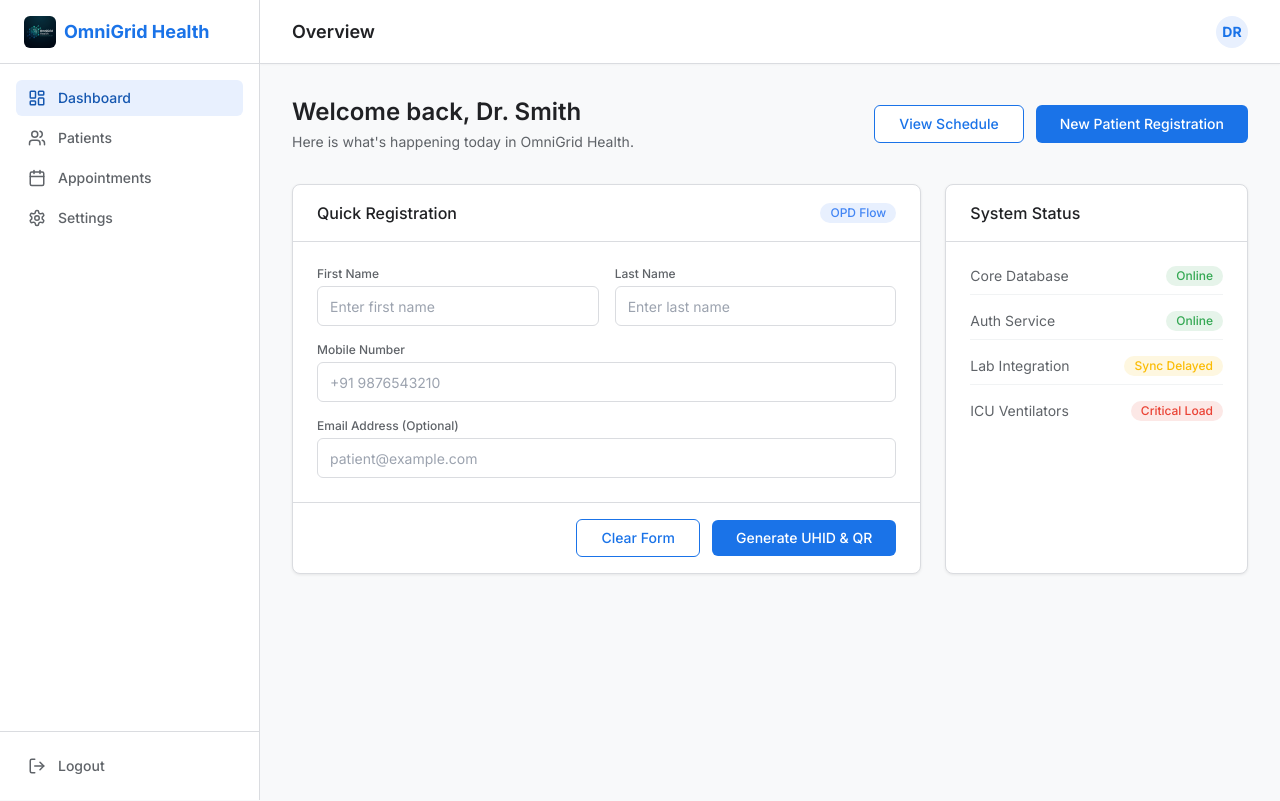
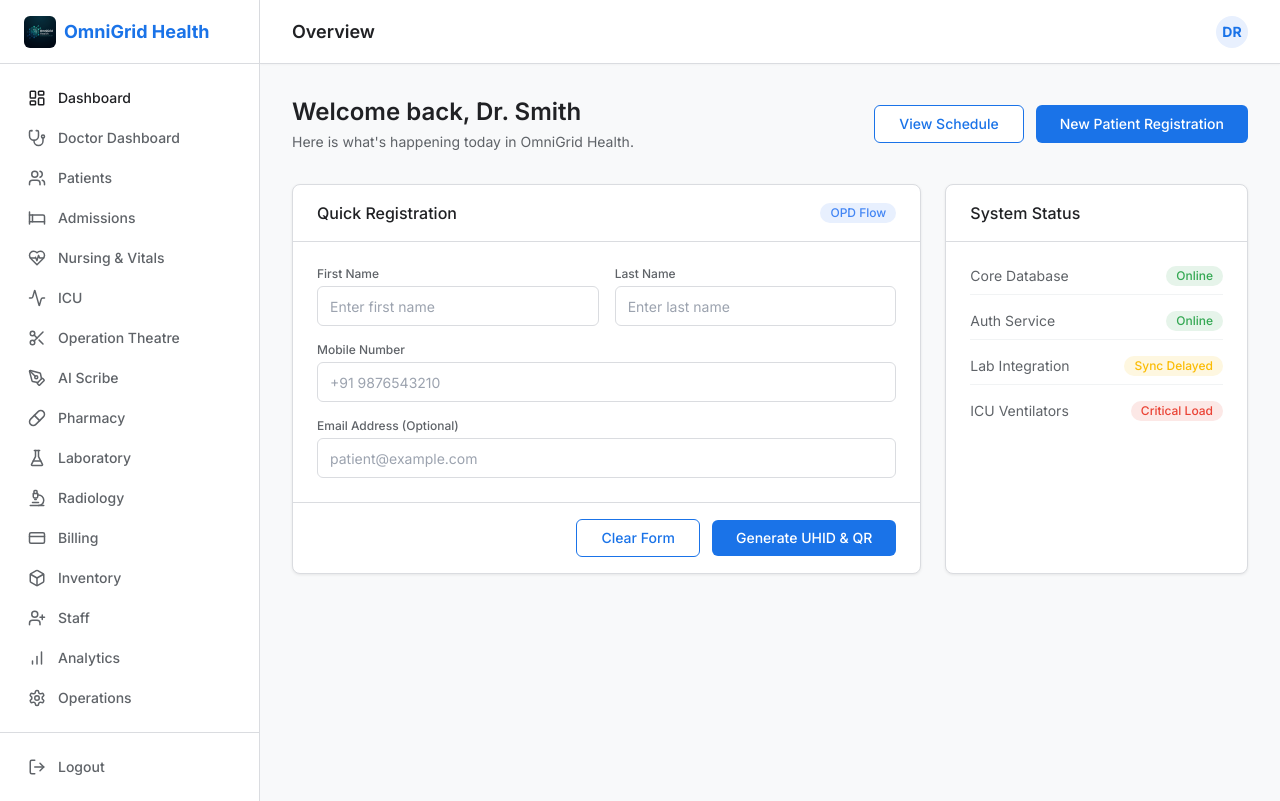
Before and after one commit to Dhaval90750/OmniGrid-Health, a Next.js app in the folder codebase/frontend/: page / in a window 1280 px wide. Built offline with nearby package versions, Linux system fonts and the light colour scheme.

Commit message:
feat: populate sidebar navigation with all module links

```diff
--- a/codebase/frontend/src/app/layout.tsx
+++ b/codebase/frontend/src/app/layout.tsx
@@ -1,7 +1,8 @@
 /* eslint-disable @next/next/no-img-element */
 import type { Metadata } from "next";
 import { Inter } from "next/font/google";
-import { LayoutDashboard, Users, Calendar, Settings, LogOut } from "lucide-react";
+import { LayoutDashboard, Users, Calendar, Settings, LogOut, Stethoscope, Bed, Activity, Scissors, HeartPulse, Pill, FlaskConical, Microscope, Box, BarChart, CreditCard, UserPlus, PenTool } from "lucide-react";
+import Link from "next/link";
 import "./globals.css";
 
 const inter = Inter({ subsets: ["latin"] });
@@ -30,24 +31,60 @@ export default function RootLayout({
           </div>
 
           <nav className="flex-1 p-4 space-y-1 overflow-y-auto">
-            <a href="#" className="flex items-center gap-3 px-3 py-2 bg-primary-light text-primary-dark rounded-md font-medium text-sm">
+            <Link href="/" className="flex items-center gap-3 px-3 py-2 hover:bg-surface hover:text-text-primary rounded-md font-medium text-sm transition-colors">
               <LayoutDashboard size={18} /> Dashboard
-            </a>
-            <a href="#" className="flex items-center gap-3 px-3 py-2 text-text-secondary hover:bg-surface hover:text-text-primary rounded-md font-medium text-sm transition-colors">
+            </Link>
+            <Link href="/doctor/dashboard" className="flex items-center gap-3 px-3 py-2 text-text-secondary hover:bg-surface hover:text-text-primary rounded-md font-medium text-sm transition-colors">
+              <Stethoscope size={18} /> Doctor Dashboard
+            </Link>
+            <Link href="/patients" className="flex items-center gap-3 px-3 py-2 text-text-secondary hover:bg-surface hover:text-text-primary rounded-md font-medium text-sm transition-colors">
               <Users size={18} /> Patients
-            </a>
-            <a href="#" className="flex items-center gap-3 px-3 py-2 text-text-secondary hover:bg-surface hover:text-text-primary rounded-md font-medium text-sm transition-colors">
-              <Calendar size={18} /> Appointments
-            </a>
-            <a href="#" className="flex items-center gap-3 px-3 py-2 text-text-secondary hover:bg-surface hover:text-text-primary rounded-md font-medium text-sm transition-colors">
-              <Settings size={18} /> Settings
-            </a>
+            </Link>
+            <Link href="/admissions" className="flex items-center gap-3 px-3 py-2 text-text-secondary hover:bg-surface hover:text-text-primary rounded-md font-medium text-sm transition-colors">
+              <Bed size={18} /> Admissions
+            </Link>
+            <Link href="/nursing" className="flex items-center gap-3 px-3 py-2 text-text-secondary hover:bg-surface hover:text-text-primary rounded-md font-medium text-sm transition-colors">
+              <HeartPulse size={18} /> Nursing & Vitals
+            </Link>
+            <Link href="/icu" className="flex items-center gap-3 px-3 py-2 text-text-secondary hover:bg-surface hover:text-text-primary rounded-md font-medium text-sm transition-colors">
+              <Activity size={18} /> ICU
+            </Link>
+            <Link href="/ot" className="flex items-center gap-3 px-3 py-2 text-text-secondary hover:bg-surface hover:text-text-primary rounded-md font-medium text-sm transition-colors">
+              <Scissors size={18} /> Operation Theatre
+            </Link>
+            <Link href="/scribe" className="flex items-center gap-3 px-3 py-2 text-text-secondary hover:bg-surface hover:text-text-primary rounded-md font-medium text-sm transition-colors">
+              <PenTool size={18} /> AI Scribe
+            </Link>
+            <Link href="/pharmacy" className="flex items-center gap-3 px-3 py-2 text-text-secondary hover:bg-surface hover:text-text-primary rounded-md font-medium text-sm transition-colors">
+              <Pill size={18} /> Pharmacy
+            </Link>
+            <Link href="/lab" className="flex items-center gap-3 px-3 py-2 text-text-secondary hover:bg-surface hover:text-text-primary rounded-md font-medium text-sm transition-colors">
+              <FlaskConical size={18} /> Laboratory
+            </Link>
+            <Link href="/radiology" className="flex items-center gap-3 px-3 py-2 text-text-secondary hover:bg-surface hover:text-text-primary rounded-md font-medium text-sm transition-colors">
+              <Microscope size={18} /> Radiology
+            </Link>
+            <Link href="/billing" className="flex items-center gap-3 px-3 py-2 text-text-secondary hover:bg-surface hover:text-text-primary rounded-md font-medium text-sm transition-colors">
+              <CreditCard size={18} /> Billing
+            </Link>
+            <Link href="/inventory" className="flex items-center gap-3 px-3 py-2 text-text-secondary hover:bg-surface hover:text-text-primary rounded-md font-medium text-sm transition-colors">
+              <Box size={18} /> Inventory
+            </Link>
+            <Link href="/staff" className="flex items-center gap-3 px-3 py-2 text-text-secondary hover:bg-surface hover:text-text-primary rounded-md font-medium text-sm transition-colors">
+              <UserPlus size={18} /> Staff
+            </Link>
+            <Link href="/analytics" className="flex items-center gap-3 px-3 py-2 text-text-secondary hover:bg-surface hover:text-text-primary rounded-md font-medium text-sm transition-colors">
+              <BarChart size={18} /> Analytics
+            </Link>
+            <Link href="/operations" className="flex items-center gap-3 px-3 py-2 text-text-secondary hover:bg-surface hover:text-text-primary rounded-md font-medium text-sm transition-colors">
+              <Settings size={18} /> Operations
+            </Link>
           </nav>
 
           <div className="p-4 border-t border-border">
-            <div className="flex items-center gap-3 px-3 py-2 text-text-secondary hover:bg-critical-bg hover:text-error rounded-md font-medium text-sm transition-colors cursor-pointer">
+            <Link href="/login" className="flex items-center gap-3 px-3 py-2 text-text-secondary hover:bg-critical-bg hover:text-error rounded-md font-medium text-sm transition-colors cursor-pointer">
               <LogOut size={18} /> Logout
-            </div>
+            </Link>
           </div>
         </aside>
 
```
